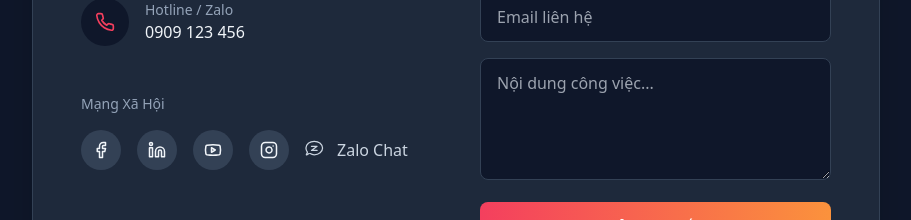
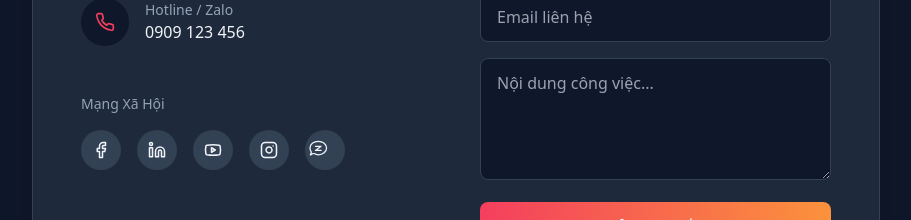
Before and after one commit to gnolnos/gnolnos-Portfolio, a React (Vite) app: page / in a window 1280 px wide. Shown: the part 4335-4555 px from the top of the page, without its empty margins (184-1095 px from the left). Built offline with nearby package versions, Linux system fonts and the light colour scheme.

Commit message:
modified:   README.md 	modified:   src/App.jsx

```diff
--- a/src/App.jsx
+++ b/src/App.jsx
@@ -527,14 +527,15 @@ const App = () => {
               <div className="space-y-6">
                 <div className="flex items-center gap-4"><div className="w-12 h-12 bg-slate-900 rounded-full flex items-center justify-center text-rose-500"><Mail size={20} /></div><div><p className="text-sm text-slate-400">Email</p><p className="font-medium">{data.personalInfo.contact.email}</p></div></div>
                 <div className="flex items-center gap-4"><div className="w-12 h-12 bg-slate-900 rounded-full flex items-center justify-center text-rose-500"><Phone size={20} /></div><div><p className="text-sm text-slate-400">Hotline / Zalo</p><p className="font-medium">{data.personalInfo.contact.phone}</p></div></div>
-                <div className="pt-6"><p className="text-sm text-slate-400 mb-4">Mạng Xã Hội</p><div className="flex gap-4"><a href={data.personalInfo.socials.facebook} className="w-10 h-10 bg-slate-700 rounded-full flex items-center justify-center hover:bg-rose-500 hover:text-white transition-all"><Facebook size={18} /></a><a href={data.personalInfo.socials.linkedin} className="w-10 h-10 bg-slate-700 rounded-full flex items-center justify-center hover:bg-rose-500 hover:text-white transition-all"><Linkedin size={18} /></a><a href={data.personalInfo.socials.youtube} className="w-10 h-10 bg-slate-700 rounded-full flex items-center justify-center hover:bg-rose-500 hover:text-white transition-all"><Youtube size={18} /></a><a href={data.personalInfo.socials.instagram} className="w-10 h-10 bg-slate-700 rounded-full flex items-center justify-center hover:bg-rose-500 hover:text-white transition-all"><Instagram size={18} /></a>
-                  {/* Zalo Link */}
-                  {data.personalInfo.socials.zalo && (
-                      <a href={data.personalInfo.socials.zalo} target="_blank" rel="noopener noreferrer" className="flex items-center text-slate-300 hover:text-blue-400 transition-colors">
-                          <ZaloIcon className="mr-3" size={20} /> Zalo Chat
-                      </a>
-                  )}
-                  </div></div>
+                <div className="pt-6"><p className="text-sm text-slate-400 mb-4">Mạng Xã Hội</p>
+                <div className="flex gap-4">
+                  <a href={data.personalInfo.socials.facebook} target="_blank" className="w-10 h-10 bg-slate-700 rounded-full flex items-center justify-center hover:bg-rose-500 hover:text-white transition-all"><Facebook size={18} /></a>
+                  <a href={data.personalInfo.socials.linkedin} target="_blank" className="w-10 h-10 bg-slate-700 rounded-full flex items-center justify-center hover:bg-rose-500 hover:text-white transition-all"><Linkedin size={18} /></a>
+                  <a href={data.personalInfo.socials.youtube} target="_blank" className="w-10 h-10 bg-slate-700 rounded-full flex items-center justify-center hover:bg-rose-500 hover:text-white transition-all"><Youtube size={18} /></a>
+                  <a href={data.personalInfo.socials.instagram} target="_blank" className="w-10 h-10 bg-slate-700 rounded-full flex items-center justify-center hover:bg-rose-500 hover:text-white transition-all"><Instagram size={18} /></a>
+                  <a href={data.personalInfo.socials.zalo} target="_blank" className="w-10 h-10 bg-slate-700 rounded-full flex items-center justify-center hover:bg-rose-500 hover:text-white transition-all"><ZaloIcon className="mr-3" size={20} /></a>
+                </div>
+                </div>
               </div>
               <form id="contact-form" action={`https://formspree.io/f/${data.personalInfo.contact.formspreeId}`} method="POST" className="space-y-4">
                 <div><input type="text" id="name" name="name" required placeholder="Tên của bạn" className="w-full bg-slate-900 border border-slate-700 rounded-lg px-4 py-3 focus:outline-none focus:border-rose-500 transition-colors text-white" /></div>
```
Also changed, not shown: 1 other file (tests, documents, lock files or other folders).
